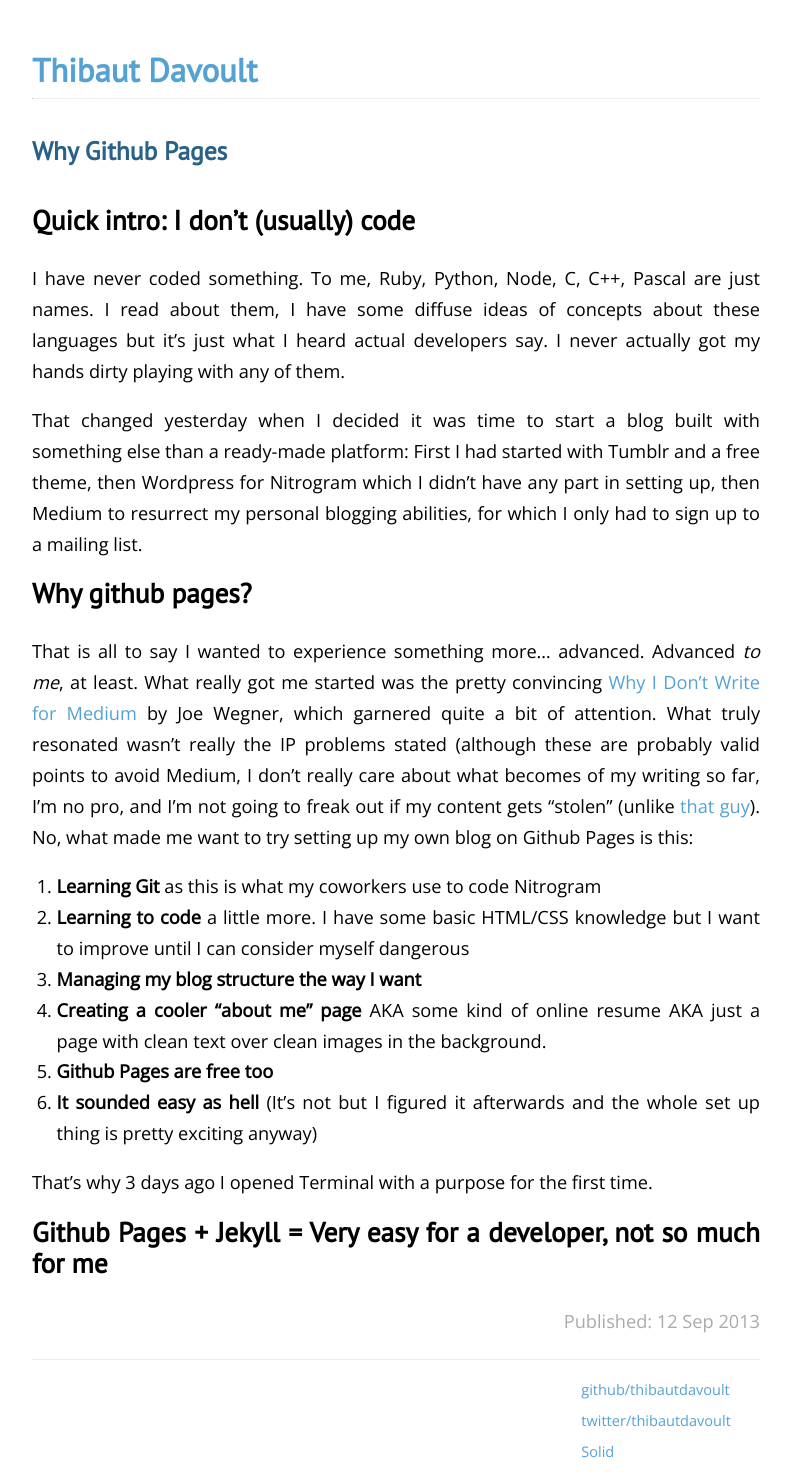
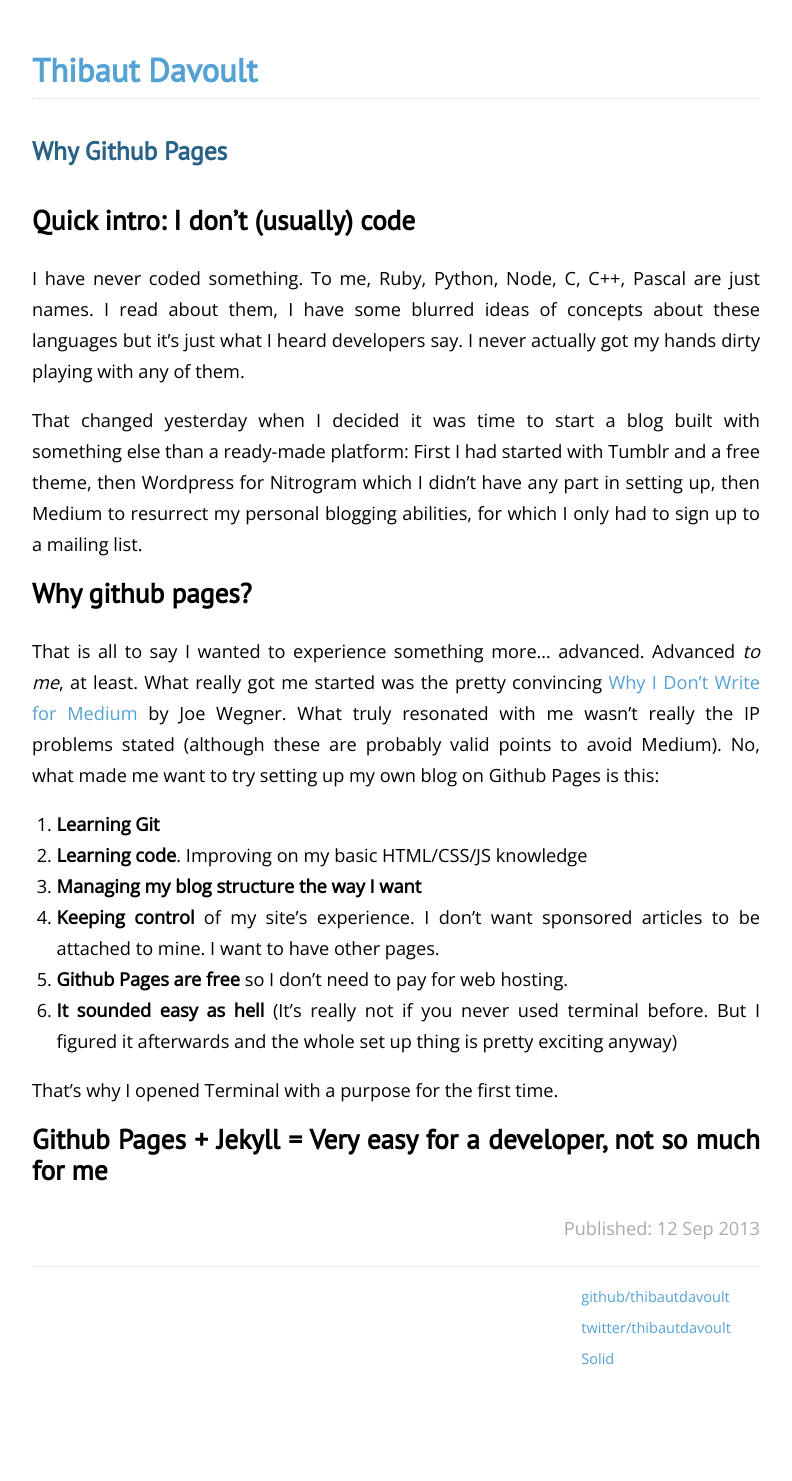
Before and after one commit to thibautdavoult/blog, a Jekyll site: the page built from _posts/2013-09-12-why-github-pages.md, in a window 1280 px wide. Shown: the whole page, without its empty margins (244-1036 px from the left). Built offline with Jekyll 4.4.1, drawn with Linux system fonts in a browser that asks for light colours; Markdown is read by kramdown in place of the engine named in the settings; after the commit the page ends 1389 px from its top, so only the background shows below that.

Commit message:
edits on old, + new post

```diff
--- a/_posts/2013-09-12-why-github-pages.md
+++ b/_posts/2013-09-12-why-github-pages.md
@@ -6,23 +6,22 @@
 ---
 
 # Quick intro: I don’t (usually) code
-I have never coded something. To me, Ruby, Python, Node, C, C++, Pascal are just names. I read about them, I have some diffuse ideas of concepts about these languages but it’s just what I heard actual developers say. I never actually got my hands dirty playing with any of them.
+I have never coded something. To me, Ruby, Python, Node, C, C++, Pascal are just names. I read about them, I have some blurred ideas of concepts about these languages but it’s just what I heard developers say. I never actually got my hands dirty playing with any of them.
 
 That changed yesterday when I decided it was time to start a blog built with something else than a ready-made platform: First I had started with Tumblr and a free theme, then Wordpress for Nitrogram which I didn’t have any part in setting up, then Medium to resurrect my personal blogging abilities, for which I only had to sign up to a mailing list.
 
 # Why github pages?
 
-That is all to say I wanted to experience something more... advanced. Advanced *to me*, at least. What really got me started was the pretty convincing <a href="https://medium.com/writers-on-writing/c7cc156bc5d9" target="_blank">Why I Don't Write for Medium</a> by Joe Wegner, which garnered quite a bit of attention.
-What truly resonated wasn’t really the IP problems stated (although these are probably valid points to avoid Medium, I don’t really care about what becomes of my writing so far, I’m no pro, and I’m not going to freak out if my content gets “stolen” (unlike <a href="http://revdancatt.com/2013/09/10/10-good-reason-buzzfeed-is-going-to-pay-my-fucking-invoice-for-copyright-theft/" target="_blank">that guy</a>).
-No, what made me want to try setting up my own blog on Github Pages is this:
+That is all to say I wanted to experience something more... advanced. Advanced *to me*, at least. What really got me started was the pretty convincing <a href="https://medium.com/writers-on-writing/c7cc156bc5d9" target="_blank">Why I Don't Write for Medium</a> by Joe Wegner.
+What truly resonated with me wasn’t really the IP problems stated (although these are probably valid points to avoid Medium). No, what made me want to try setting up my own blog on Github Pages is this:
 
-1. **Learning Git** as this is what my coworkers use to code Nitrogram
-2. **Learning to code** a little more. I have some basic HTML/CSS knowledge but I want to improve until I can consider myself dangerous
+1. **Learning Git**
+2. **Learning code**. Improving on my basic HTML/CSS/JS knowledge
 3. **Managing my blog structure the way I want**
-4. **Creating a cooler “about me” page** AKA some kind of online resume AKA just a page with clean text over clean images in the background.
-5. **Github Pages are free too**
-6. **It sounded easy as hell** (It’s not but I figured it afterwards and the whole set up thing is pretty exciting anyway)
+4. **Keeping control** of my site's experience. I don't want sponsored articles to be attached to mine. I want to have other pages.
+5. **Github Pages are free** so I don't need to pay for web hosting.
+6. **It sounded easy as hell** (It’s really not if you never used terminal before. But I figured it afterwards and the whole set up thing is pretty exciting anyway)
 
-That’s why 3 days ago I opened Terminal with a purpose for the first time.
+That’s why I opened Terminal with a purpose for the first time.
 
 # Github Pages + Jekyll = Very easy for a developer, not so much for me
```
Also changed, not shown: _posts/2015-05-26-test.md (deleted, +0 -12 lines), _posts/2015-06-19-start.md (added, +27 -0 lines).
